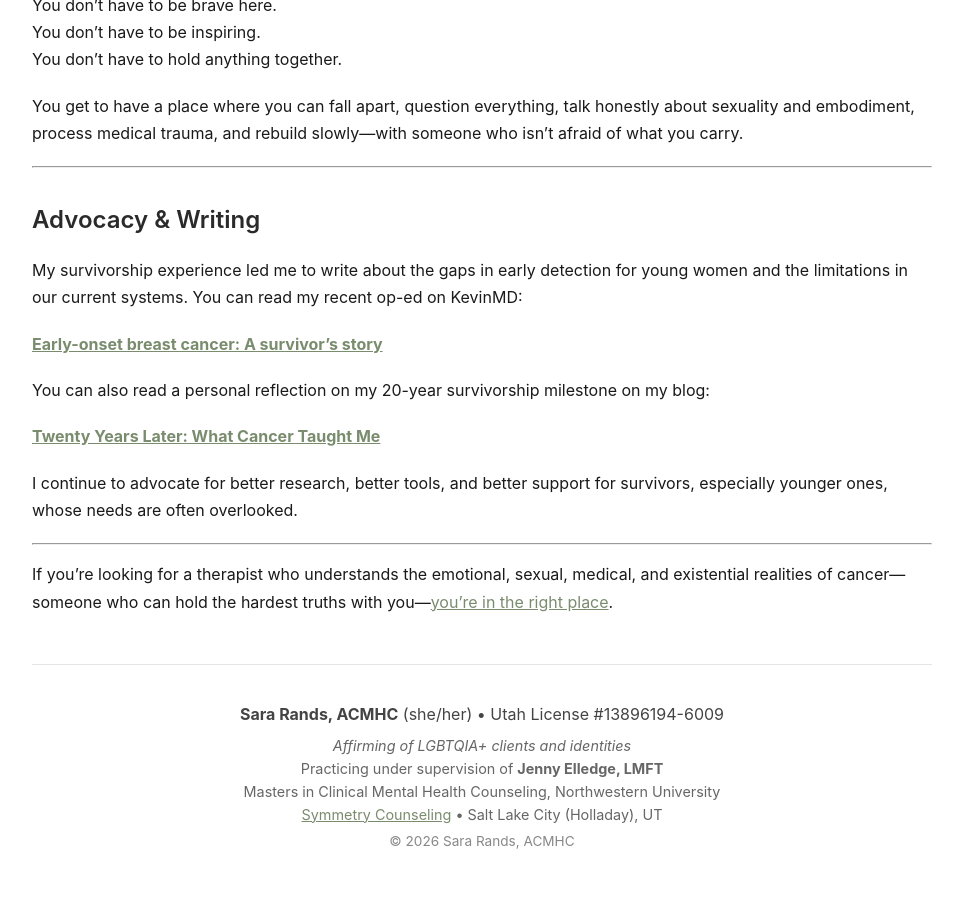
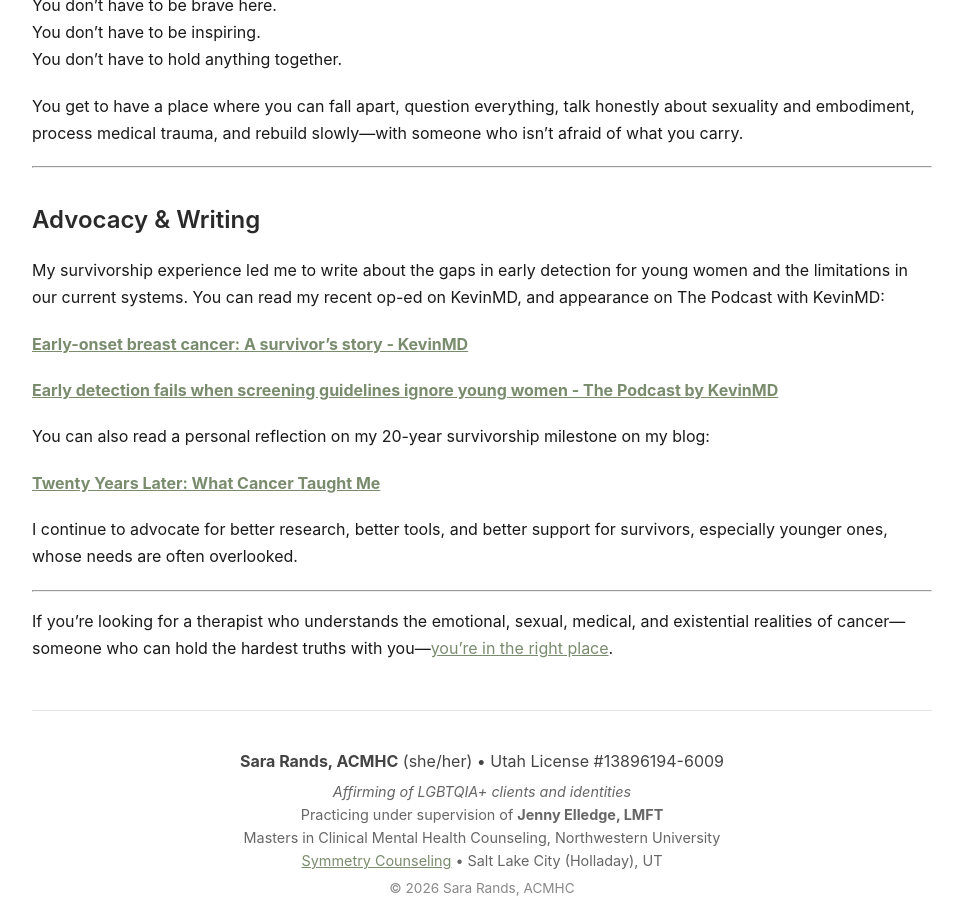
Before and after one commit to SaraRands/sararands-site, a Jekyll site: the page built from cancer.md, in a window 1280 px wide and 900 px high, scrolled down 3157 px. Shown: the whole window, without its empty margins (158-1121 px from the left). Built offline with Jekyll 4.4.1, drawn with Linux system fonts in a browser that asks for light colours.

Commit message:
add KevinMD podcast

```diff
--- a/_includes/head.html
+++ b/_includes/head.html
@@ -93,7 +93,8 @@
   "https://www.facebook.com/p/Sara-Rands-ACMHC-61573837862150/",
   "https://directory.narmtraining.com/united-states/holladay/sara-rands",
   "https://directory.narmtraining.com/united-states/holladay/narm-therapist-practitioner/sara-rands",
-  "https://kevinmd.com/post-author/sara-rands"
+  "https://kevinmd.com/post-author/sara-rands",
+  "https://ndtherapists.com/utah/"
 ],
   "priceRange": "$",
   "description": "Attachment-focused, neurodiversity-affirming therapy in Salt Lake City for deep thinkers, sensitive nervous systems, and gifted adults."
--- a/cancer.md
+++ b/cancer.md
@@ -99,9 +99,11 @@ You get to have a place where you can fall apart, question everything, talk hone
 
 ## Advocacy & Writing
 
-My survivorship experience led me to write about the gaps in early detection for young women and the limitations in our current systems. You can read my recent op-ed on KevinMD:
+My survivorship experience led me to write about the gaps in early detection for young women and the limitations in our current systems. You can read my recent op-ed on KevinMD, and appearance on The Podcast with KevinMD:
 
-**[Early-onset breast cancer: A survivor’s story](https://kevinmd.com/2025/11/early-onset-breast-cancer-a-survivors-story.html)**
+**[Early-onset breast cancer: A survivor’s story - KevinMD](https://kevinmd.com/2025/11/early-onset-breast-cancer-a-survivors-story.html)**
+
+[**Early detection fails when screening guidelines ignore young women - The Podcast by KevinMD**](https://kevinmd.com/2025/12/early-detection-fails-when-screening-guidelines-ignore-young-women-podcast.html)
 
 You can also read a personal reflection on my 20-year survivorship milestone on my blog:
 
```
Also changed, not shown: about.md (+9 -1 lines), speaking.md (+16 -1 lines).
